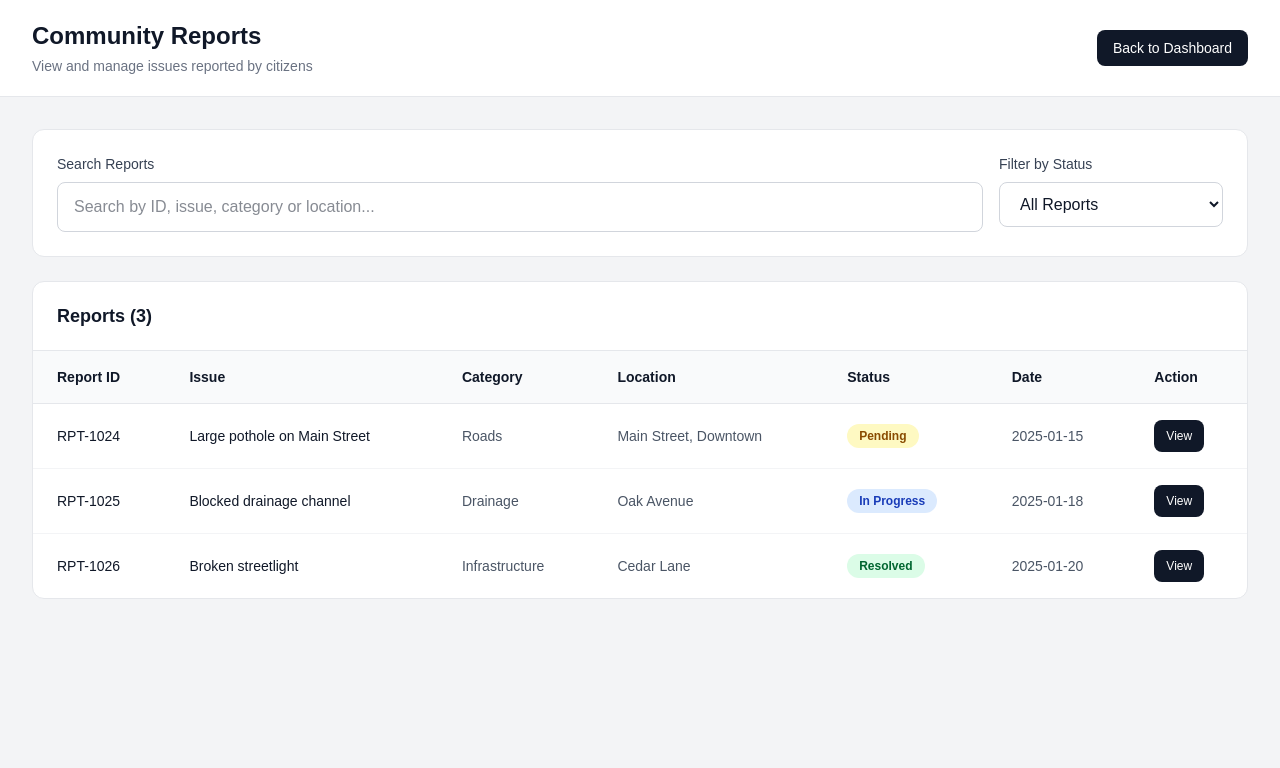
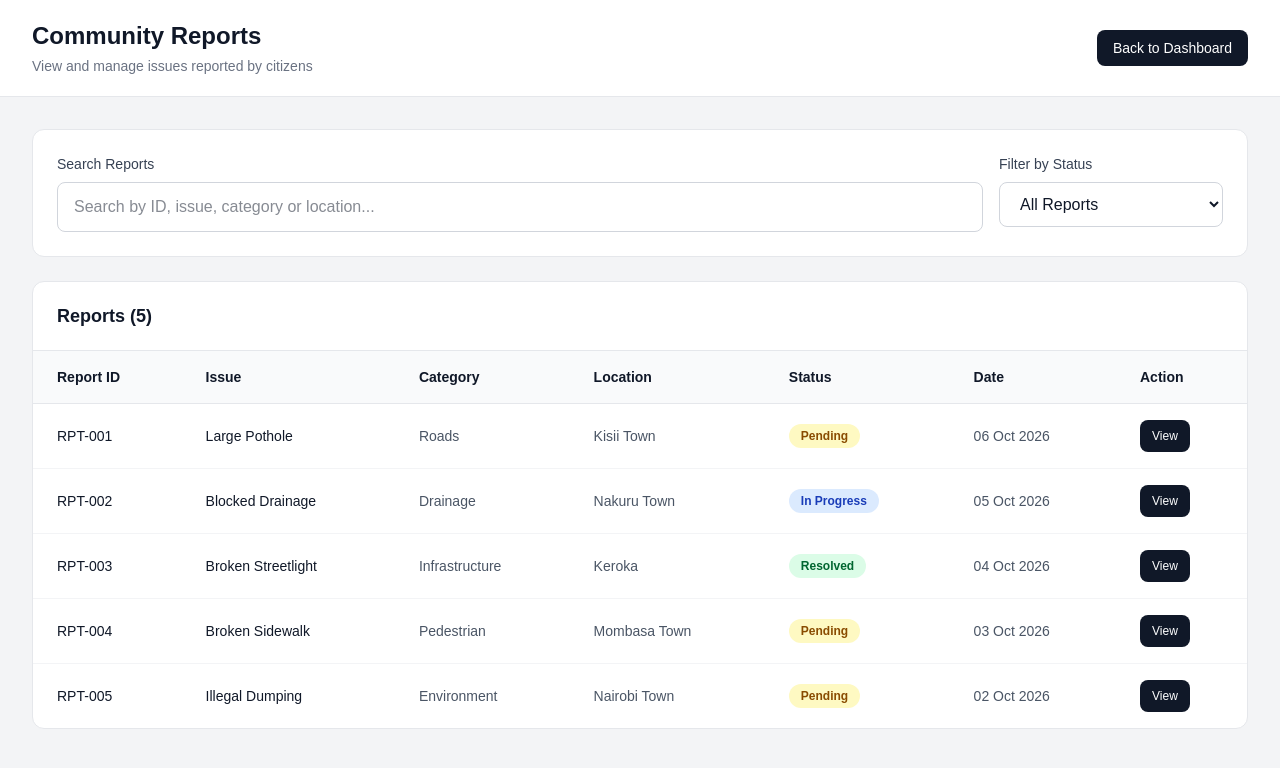
Before and after one commit to luigi-254/Community-Reporting-System, a Next.js app in the folder admin-dashboard/: page /reports in a window 1280 px wide. Shown: the top 768 px of the page. Built offline with nearby package versions, Linux system fonts and the light colour scheme.

Commit message:
Update admin reports and users pages

```diff
--- a/admin-dashboard/app/reports/page.js
+++ b/admin-dashboard/app/reports/page.js
@@ -2,42 +2,7 @@
 
 import { useState } from "react";
 import Link from "next/link";
-
-const initialReports = [
-  {
-    id: "RPT-1024",
-    issue: "Large pothole on Main Street",
-    category: "Roads",
-    location: "Main Street, Downtown",
-    reportedBy: "Alicia Thompson",
-    status: "Pending",
-    description:
-      "A large pothole has formed near the downtown crossing and is causing traffic issues and potential vehicle damage.",
-    date: "2025-01-15",
-  },
-  {
-    id: "RPT-1025",
-    issue: "Blocked drainage channel",
-    category: "Drainage",
-    location: "Oak Avenue",
-    reportedBy: "Marcus Lee",
-    status: "In Progress",
-    description:
-      "The drainage channel near Oak Avenue is blocked by debris and is causing water to pool on the road after rainfall.",
-    date: "2025-01-18",
-  },
-  {
-    id: "RPT-1026",
-    issue: "Broken streetlight",
-    category: "Infrastructure",
-    location: "Cedar Lane",
-    reportedBy: "Priya Shah",
-    status: "Resolved",
-    description:
-      "The streetlight at the corner of Cedar Lane and 5th Street has been out for several nights, creating unsafe walking conditions.",
-    date: "2025-01-20",
-  },
-];
+import { reports as initialReports } from "../../data/reports";
 
 export default function ReportsPage() {
   const [reports, setReports] = useState(initialReports);
--- a/admin-dashboard/app/users/page.js
+++ b/admin-dashboard/app/users/page.js
@@ -6,16 +6,16 @@ import Link from "next/link";
 const initialUsers = [
   {
     id: 1,
-    name: "John Doe",
-    email: "john@example.com",
+    name: "Enock matara",
+    email: "enock@example.com",
     role: "Citizen",
     status: "Active",
     reports: 3,
   },
   {
     id: 2,
-    name: "Mary Wanjiku",
-    email: "mary@example.com",
+    name: "John Osiemo",
+    email: "john@example.com",
     role: "Citizen",
     status: "Active",
     reports: 5,
```
